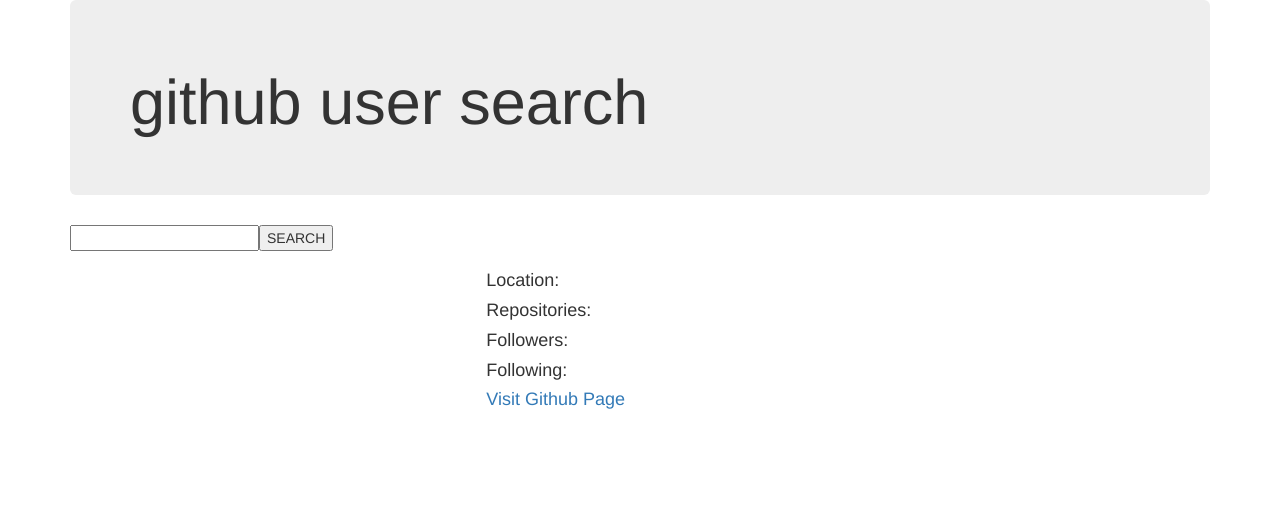
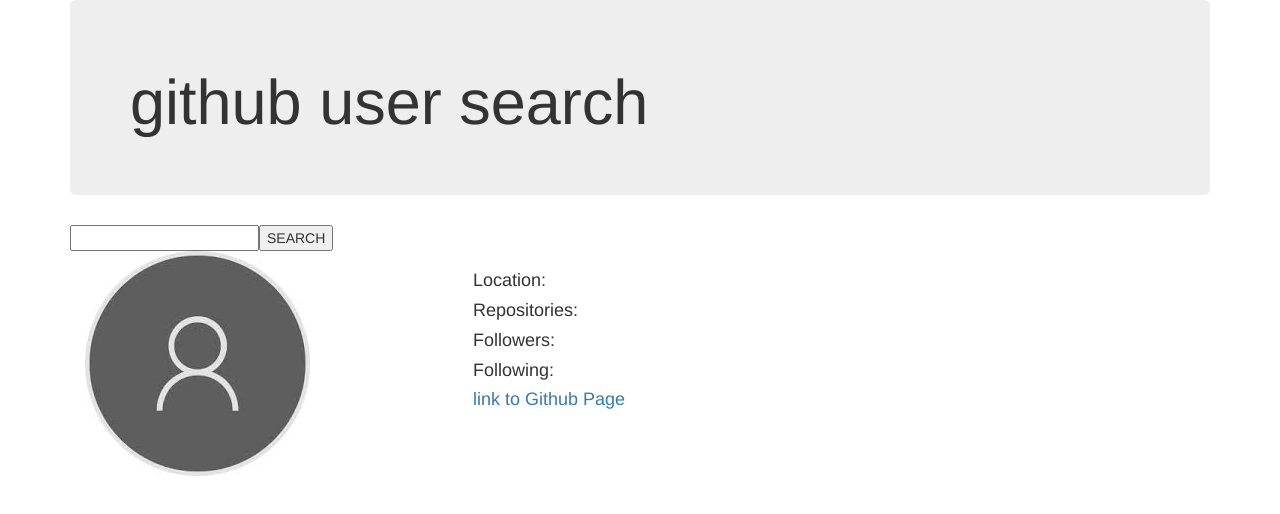
Before and after one commit to abdilatifbashir/github-user-lookup, an Angular app: page / in a window 1280 px wide. Shown: the top 514 px of the page. Built offline with nearby package versions, Linux system fonts and the light colour scheme.

Commit message:
add profil to github user and fetch the data

```diff
--- a/src/app/app.component.html
+++ b/src/app/app.component.html
@@ -18,7 +18,7 @@
       <h4>Repositories: {{githubData.public_repos}}</h4>
       <h4>Followers: {{githubData.followers}}</h4>
       <h4>Following: {{githubData.following}}</h4>
-      <h4><a [href]="githubData.html_url">Visit Github Page</a></h4>
+      <h4><a [href]="githubData.html_url">link to  Github Page</a></h4>
     </div>
   </div>
 </div>
--- a/src/app/app.component.ts
+++ b/src/app/app.component.ts
@@ -9,11 +9,13 @@
   constructor(private http:Http){}
   userName="";
   githubData:any="";
+  avatarUrl="./assets/imageholder.png";
 
-  useSearch(){
+  userSearch(){
     this.http.get("https://api.github.com/users/"+this.userName).subscribe((response:Response)=>{
       const userData=response.json();
       this.githubData=userData;
+      this.avatarUrl=userData.avatar_url;
       console.log(userData);
     }
   )
```
Also changed, not shown: src/assets/imageholder.png (added).
